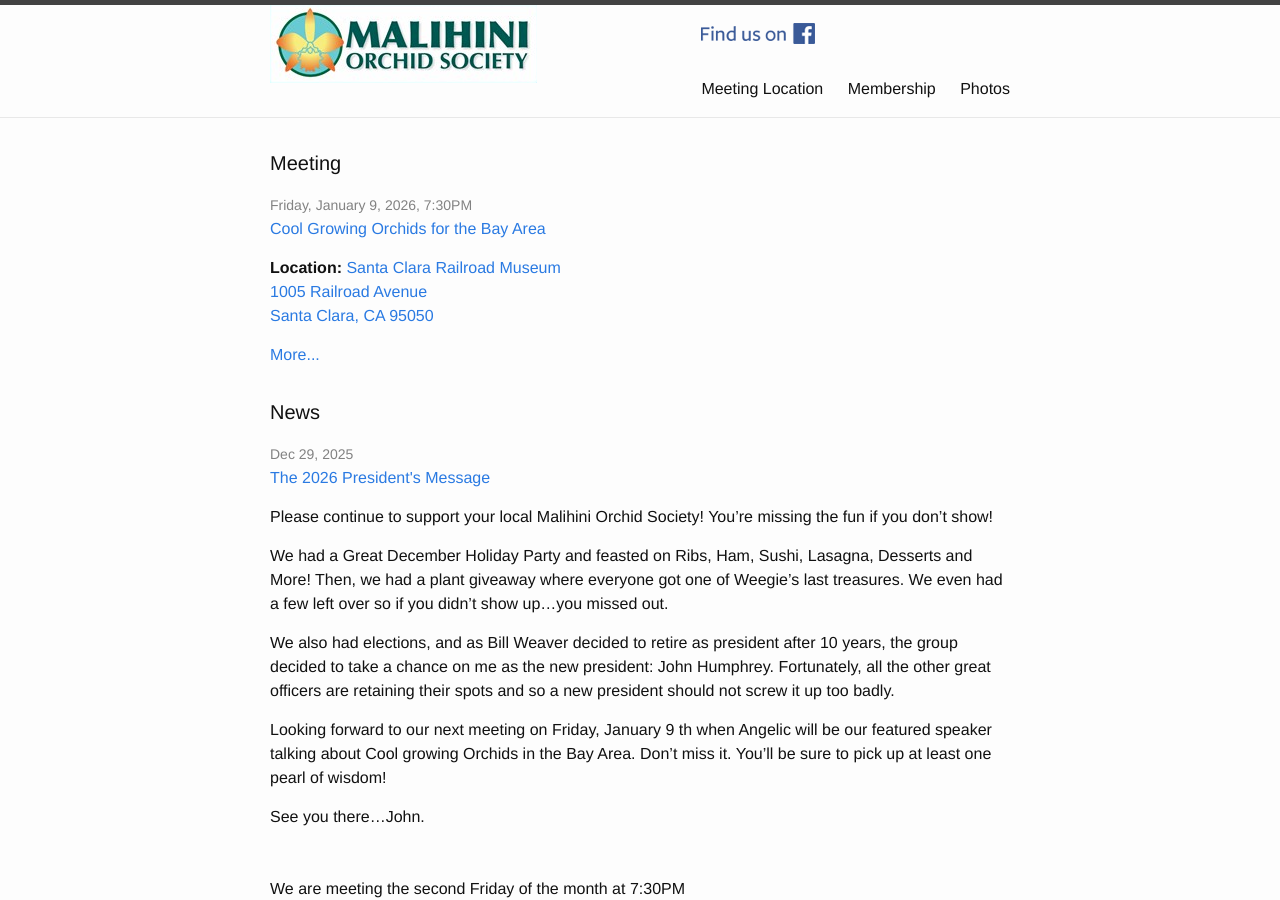
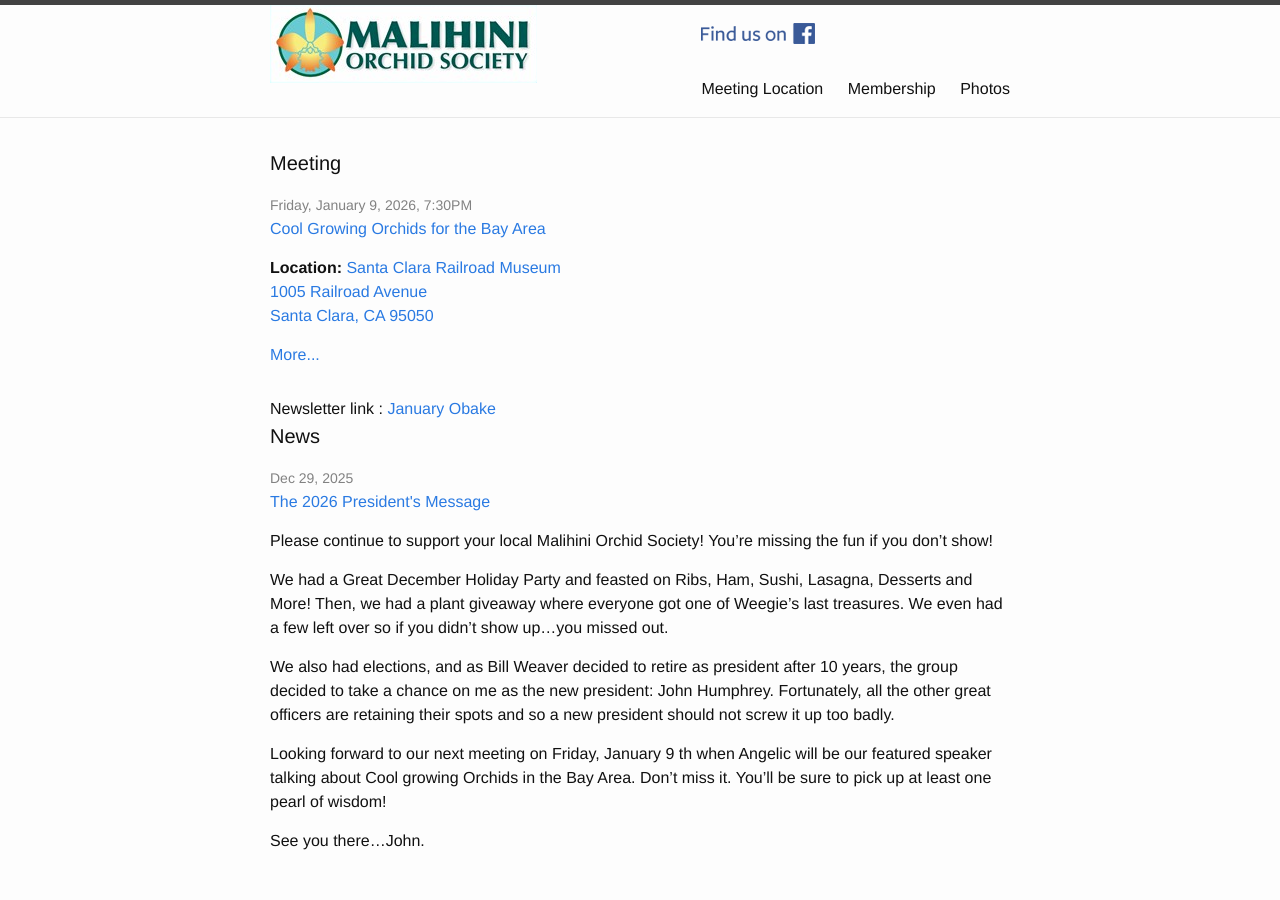
Before and after one commit to malihini/malihini.github.io, a Jekyll site: the page built from index.html, in a window 1280 px wide and 900 px high. Built offline with Jekyll 4.4.1, drawn with Linux system fonts in a browser that asks for light colours.

Commit message:
Update index.html
add obake

```diff
--- a/index.html
+++ b/index.html
@@ -23,7 +23,8 @@ layout: default
     {% endfor %}
   </ul>
 
-  <!--  Newsletter link : <a href = "http://malihini.org/pdf/MOS_Obake_7_2025.pdf"> July Obake </a>    -->
+  <!--   -->
+  Newsletter link : <a href = "http://malihini.org/pdf/MOS_Obake_01_2026.pdf"> January Obake </a>
 
 <!--
  <script>
```
